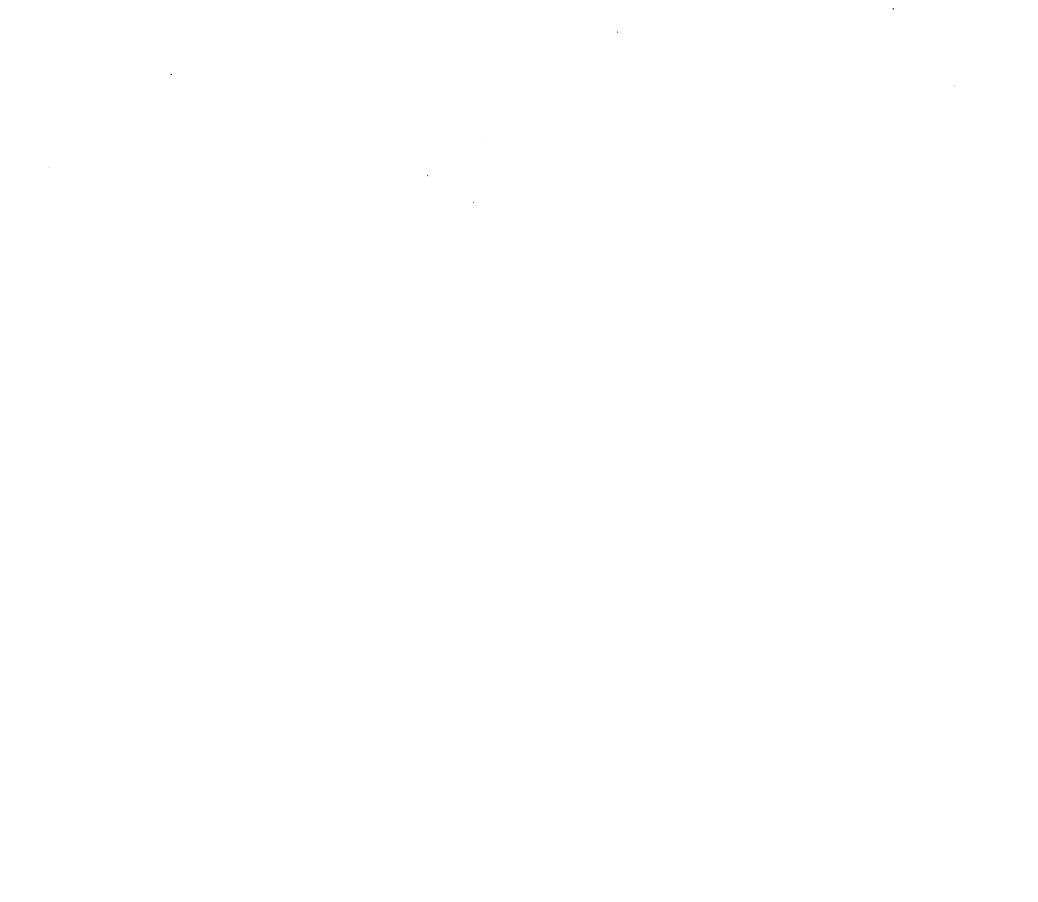
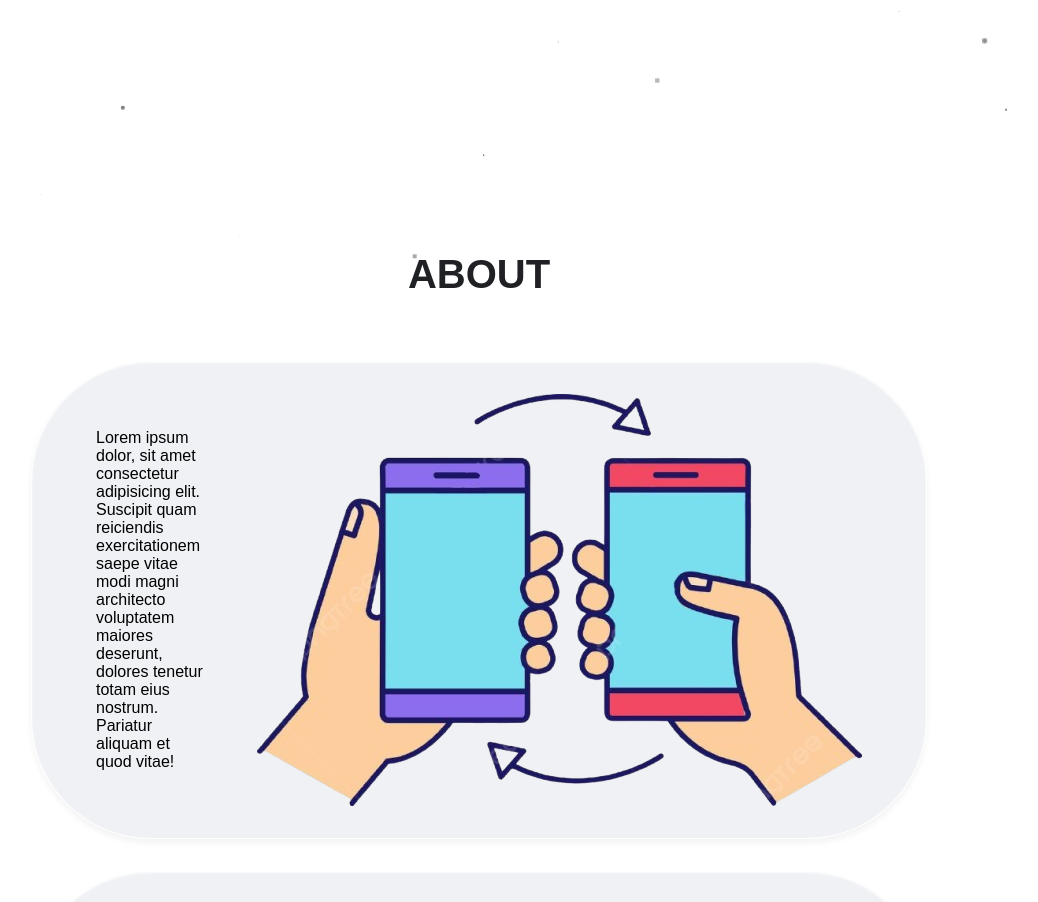
Before and after one commit to shashwat-deep/SnapTunnel, a React (Vite) app: page / in a window 1280 px wide. Shown: the part 536-1438 px from the top of the page, without its empty margins (161-1199 px from the left). Before the commit the page ends 880 px from the top, so only its background shows below. Built offline with nearby package versions, Linux system fonts and the light colour scheme.

Commit message:
about section finished

```diff
--- a/src/components/home/main.css
+++ b/src/components/home/main.css
@@ -26,7 +26,14 @@
 .main-window {
   min-height: 100vh;
   display: flex;
+  flex-direction: column;
+}
+
+.intro_page{
+  display: flex;
   flex-direction: row;
+  margin-inline: 8rem;
+  margin-block: 2rem;
 }
 
 .main-container {
@@ -221,7 +228,7 @@ input:focus {
 .image_container {
   display: flex;
   flex: 1;
-  margin: 5rem 5rem;
+  margin: 5rem 1rem;
   align-items: flex-start;
   justify-content: center;
 }
@@ -254,7 +261,7 @@ input:focus {
   border-radius: 50%;
   opacity: 0;
   transform: translateZ(0);
-  animation: zoomStar 30s linear infinite;
+  animation: zoomStar 10s linear infinite;
   will-change: transform, opacity;
 }
 
@@ -272,6 +279,54 @@ input:focus {
   }
 }
 
+.about_section{
+  display: flex;
+  flex-direction: column;
+  margin-inline: 12rem;
+  margin-block: 2rem;
+  align-items: center;
+}
+
+.about_heading{
+  margin-top: 6rem;
+  margin-bottom: 3rem;
+}
+
+.about_card{
+  display: flex;
+  flex-direction: row;
+  align-items: center;
+  gap: 3rem;
+  padding-inline: 4rem;
+  padding-block: 2rem;
+  margin-block: 1rem;
+  background: rgba(233, 236, 239, 0.702);
+  border-radius: 120px;
+  border: 1px solid rgba(255, 255, 255, 0.9);
+  box-shadow:
+    0 4px 6px rgba(0, 0, 0, 0.05),
+    inset 0 1px 2px rgba(255, 255, 255, 0.8);
+  backdrop-filter: blur(2px);
+  -webkit-backdrop-filter: blur(2px);
+}
+
+.block {
+  animation: appear linear;
+  animation-timeline: view();
+  animation-range: entry 0% cover 40%;
+}
+
+@keyframes appear {
+  from {
+    opacity: 0;
+    scale: 0.5;
+  }
+  to {
+    opacity: 1;
+    scale: 1;
+  }
+}
+
 @media (max-width: 768px) {
   .material-symbols-outlined {
     font-variation-settings:
--- a/src/components/home/main.tsx
+++ b/src/components/home/main.tsx
@@ -66,6 +66,7 @@ const Main: React.FC = () => {
 
   return (
     <div className='main-window'>
+      <div className='intro_page'>
         <div className="main-container">
           <h1>Seamless file sharing<br />for everyone</h1>
           <p>Join, share, and connect with SnapTunnel.</p>
@@ -102,6 +103,37 @@ const Main: React.FC = () => {
           alt='intro_image'
           />
         </div>
+      </div>
+      <div className='about_section' id='#about'>
+        <h1 className='about_heading'>ABOUT</h1>
+        <div className='about_card block'>
+          <div className='detail'>
+            Lorem ipsum dolor, sit amet consectetur adipisicing elit. Suscipit quam reiciendis exercitationem saepe vitae modi magni architecto voluptatem maiores deserunt, dolores tenetur totam eius nostrum. Pariatur aliquam et quod vitae!
+          </div>
+          <img
+          className='about_1_img'
+          src='/mobile_data_transfer.png'
+          />
+        </div>
+        <div className='about_card block'>
+          <img
+          className='about_1_img'
+          src='/mobile_data_transfer.png'
+          />
+          <div className='detail'>
+            Lorem ipsum dolor, sit amet consectetur adipisicing elit. Suscipit quam reiciendis exercitationem saepe vitae modi magni architecto voluptatem maiores deserunt, dolores tenetur totam eius nostrum. Pariatur aliquam et quod vitae!
+          </div>
+        </div>
+        <div className='about_card block'>
+          <div className='detail'>
+            Lorem ipsum dolor, sit amet consectetur adipisicing elit. Suscipit quam reiciendis exercitationem saepe vitae modi magni architecto voluptatem maiores deserunt, dolores tenetur totam eius nostrum. Pariatur aliquam et quod vitae!
+          </div>
+          <img
+          className='about_1_img'
+          src='/mobile_data_transfer.png'
+          />
+        </div>
+      </div>
       <div className='footer'></div>
       <div className="starfield"></div>
     </div>
```
Lines whose indentation alone changed are shown as unchanged.
